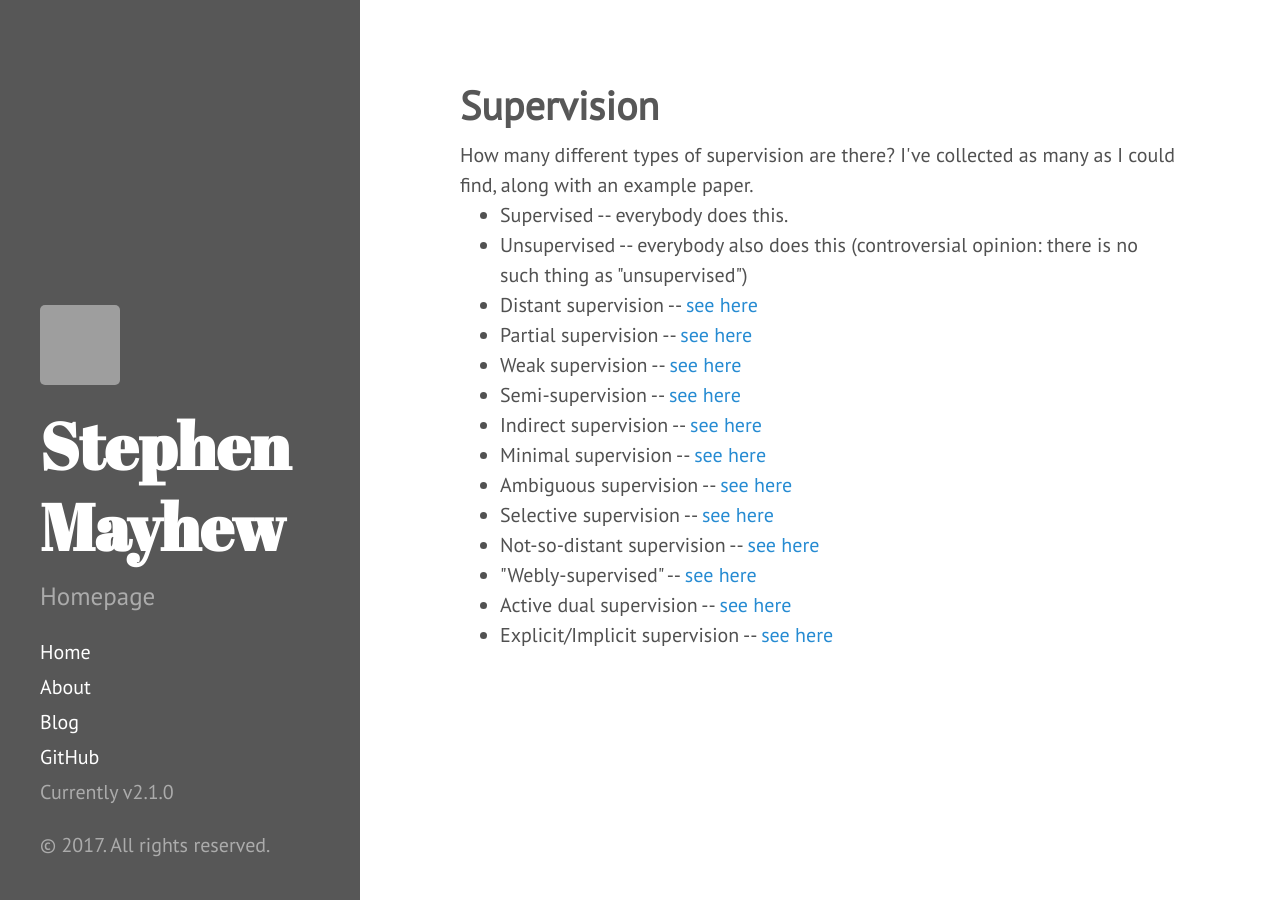
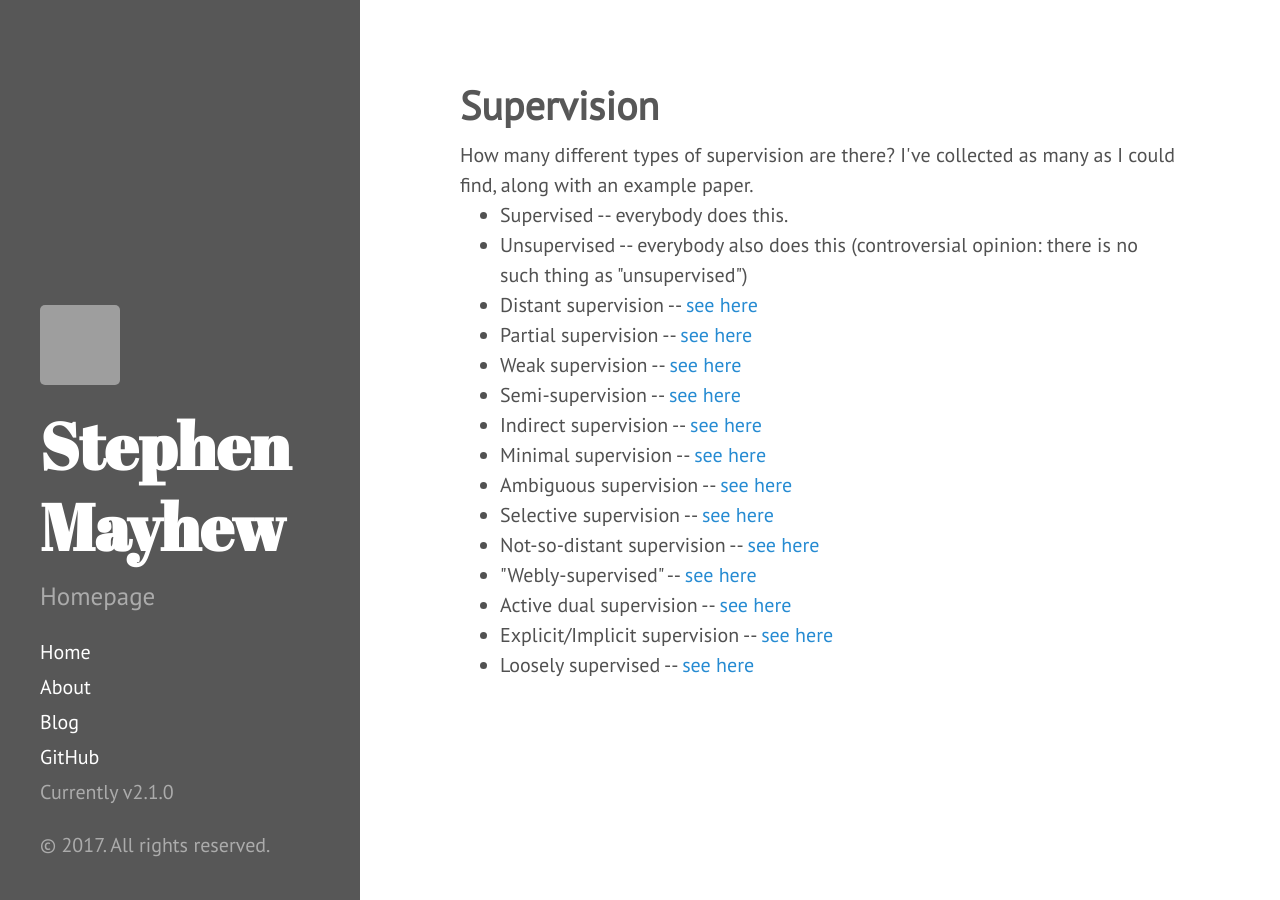
Before and after one commit to mayhewsw/mayhewsw.github.io, a Jekyll site: the page built from _posts/2017-09-14-supervision.html, in a window 1280 px wide. Built offline with Jekyll 4.4.1, drawn with Linux system fonts in a browser that asks for light colours; grey boxes are pictures that could not be loaded.

Commit message:
Added a new type of supervision

```diff
--- a/_posts/2017-09-14-supervision.html
+++ b/_posts/2017-09-14-supervision.html
@@ -21,4 +21,5 @@ How many different types of supervision are there? I've collected as many as I c
   <li>"Webly-supervised" -- <a href="https://www.semanticscholar.org/paper/Learning-Everything-about-Anything-Webly-Divvala-Farhadi/214f552070a7eb5ef5efe0d6ffeaaa594a3c3535/pdf">see here</a></li>
   <li>Active dual supervision -- <a href="https://www.semanticscholar.org/paper/Active-Dual-Supervision-Reducing-the-Cost-of-Melville-Sindhwani/1c4b3171e8fd51e0b31b7c5ed6c6b13ab6a9f982/pdf">see here</a></li>
   <li>Explicit/Implicit supervision -- <a href="http://shyamupa.com/papers/UpChChYi16.pdf">see here</a></li>
+  <li>Loosely supervised -- <a href="https://www.cs.bgu.ac.il/~yoavg/publications/ForeignWordsArtCameraReady.pdf">see here</a></li>
 </ul>
```
